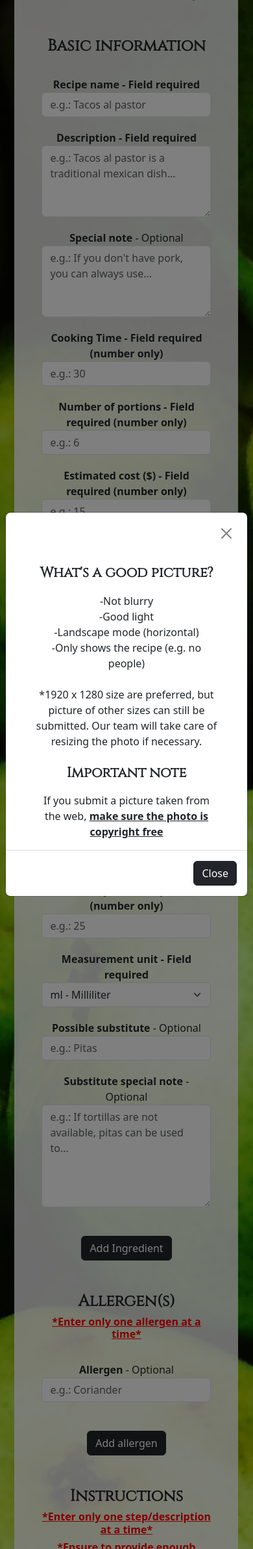
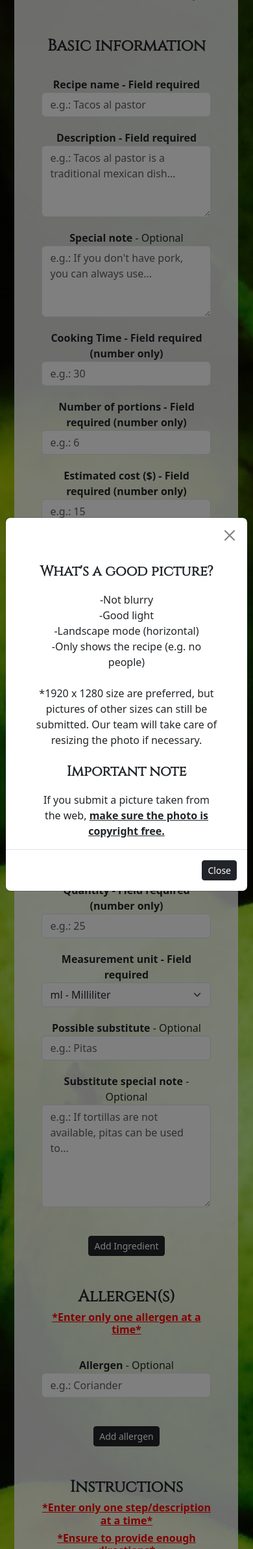
Before and after one commit to AlexaCai/recipe-web-app, a Django app: page /recipes-submit/ in a window 390 px wide, after a click on "What's a good picture?". Shown: the part 216-2600 px from the top of the page at 65% size. Run offline with Django 4.2, Linux system fonts and the light colour scheme.

Commit message:
Responsiveness updates

```diff
--- a/recipes/static/recipes/css/style.css
+++ b/recipes/static/recipes/css/style.css
@@ -766,6 +766,19 @@
     margin: 0;
 }
 
+@media (max-width: 392px) {
+    .first-image-background-submit-page {
+        height: 180vh;
+    }
+}
+
+
+@media (max-width: 359px) {
+    .first-image-background-submit-page {
+        height: 235vh;
+    }
+}
+
 .page-title {
     font-family: 'Lobster', sans-serif;
     font-weight: 600;
@@ -783,9 +796,15 @@
     height: 160vh;
 }
 
-@media (max-width: 362px) {
+@media (max-width: 392px) {
     .submit-recipe-form-background {
-        height: 160vh;
+        height: 180vh;
+    }
+}
+
+@media (max-width: 359px) {
+    .submit-recipe-form-background {
+        height: 235vh;
     }
 }
 
@@ -850,7 +869,7 @@
 
 .submit-recipe-page-modal-head {
     display: flex;
-    padding: 20px;
+    padding: 15px;
     justify-content: flex-end;
 }
 
@@ -858,16 +877,6 @@
     font-family: 'Cinzel', sans-serif;
     font-weight: 600;
     padding-bottom: 10px;
-}
-
-.modal-text-submit-recipe-page {
-    font-size: 20px;
-}
-
-@media (max-width: 400px) {
-    .modal-text-submit-recipe-page {
-        font-size: 16px;
-    }
 }
 
 .submit-recipe-form-directives {
@@ -960,21 +969,15 @@
     font-size: 50px;
 }
 
-@media (max-width: 425px) {
+@media (max-width: 411px) {
     .fruit-quote {
-        font-size: 40px;
+        font-size: 24px;
     }
 }
 
-@media (max-width: 350px) {
+@media (max-width: 359px) {
     .fruit-quote {
-        font-size: 35px;
-    }
-}
-
-@media (max-width: 350px) {
-    .fruit-quote {
-        font-size: 30px;
+        font-size: 22px;
     }
 }
 
@@ -983,18 +986,18 @@
     font-weight: 600;
 }
 
-@media (max-width: 350px) {
+@media (max-width: 411px) {
     .fruit-quote-author {
-        font-size: 20px;
+        font-size: 19px;
     }
 }
 
-@media (max-width: 300px) {
+
+@media (max-width: 359px) {
     .fruit-quote-author {
         font-size: 17px;
     }
 }
-
 
 
 
@@ -1013,7 +1016,7 @@
 
 .success-page-modal-head {
     display: flex;
-    padding: 20px;
+    padding: 15px;
     justify-content: flex-end;
 }
 
@@ -1021,10 +1024,6 @@
     font-family: 'Cinzel', sans-serif;
     font-weight: 600;
     padding-bottom: 10px;
-}
-
-.modal-text-success-page {
-    font-size: 20px;
 }
 
 @media (max-width: 400px) {
--- a/recipes/templates/recipes/user_submit_recipe.html
+++ b/recipes/templates/recipes/user_submit_recipe.html
@@ -143,21 +143,21 @@
                                             <div class="col-xl-1 col-lg-1 col-md-1 col-sm-1 col-1">
                                             </div>
                                             <div
-                                                class="col-xl-10 col-lg-10 col-md-10 col-sm-10 col-10 modal-text-submit-recipe-page">
+                                                class="col-xl-10 col-lg-10 col-md-10 col-sm-10 col-10">
                                                 <span>-Not blurry</span> <br>
                                                 <span>-Good light</span> <br>
                                                 <span>-Landscape mode (horizontal)</span> <br>
                                                 <span>-Only shows the recipe (e.g. no people)</span> <br><br>
-                                                <span>*1920 x 1280 size are preferred, but picture of other sizes can still be submitted. Our team will take care of resizing the photo if necessary.</span><br><br>
+                                                <span>*1920 x 1280 size are preferred, but pictures of other sizes can still be submitted. Our team will take care of resizing the photo if necessary.</span><br><br>
                                                 <h4 class="modal-title-submit-recipe-page">Important note</h4>
-                                                <span>If you submit a picture taken from the web, <span style="text-decoration: underline;"><b>make sure the photo is copyright free</b></span></span>
+                                                <span>If you submit a picture taken from the web, <span style="text-decoration: underline;"><b>make sure the photo is copyright free.</b></span></span>
                                             </div>
                                             <div class="col-xl-1 col-lg-1 col-md-1 col-sm-1 col-1">
                                             </div>
                                         </div>
                                     </div>
                                     <div class="modal-footer">
-                                        <button type="button" class="btn btn-dark"
+                                        <button type="button" class="btn btn-dark btn-sm"
                                             data-bs-dismiss="modal">Close</button>
                                     </div>
                                 </div>
@@ -165,7 +165,7 @@
                         </div>
                         <br>
                         <h2 class="page-subtitle">Ingredients</h2>
-                        <h5 class="submit-recipe-form-directives">*Enter only one ingredient at a time*</h5>
+                        <h6 class="submit-recipe-form-directives">*Enter only one ingredient at a time*</h6>
                         <br>
                         <div id="ingredients-formset-container">
                                 {{ formset.management_form }}
@@ -199,13 +199,13 @@
                                 {% endfor %}
                         </div>
                         <br>
-                        <button type="button" id="ingredient-form" class="btn btn-dark">Add Ingredient</button>
+                        <button type="button" id="ingredient-form" class="btn btn-dark btn-sm">Add Ingredient</button>
                         <br>
                         <br>
                         <br>
-                        <button type="button" id="remove-ingredient-form" class="btn btn-danger remove-button" style="display:none; margin-bottom: 60px;">Remove last ingredient</button>
+                        <button type="button" id="remove-ingredient-form" class="btn btn-danger btn-sm remove-button" style="display:none; margin-bottom: 60px;">Remove last ingredient</button>
                         <h2 class="page-subtitle">Allergen(s)</h2>
-                        <h5 class="submit-recipe-form-directives">*Enter only one allergen at a time*</h5>
+                        <h6 class="submit-recipe-form-directives">*Enter only one allergen at a time*</h6>
                         <br>
                         <div id="allergens-formset-container">
                                 {{ allergens_formset.management_form }}
@@ -220,14 +220,14 @@
                                 {% endfor %}
                         </div>
                         <br>
-                        <button type="button" id="allergen-form" class="btn btn-dark">Add allergen</button>
+                        <button type="button" id="allergen-form" class="btn btn-dark btn-sm">Add allergen</button>
                         <br>
                         <br>
                         <br>
-                        <button type="button" id="remove-allergen-form" class="btn btn-danger remove-button" style="display:none; margin-bottom: 60px;">Remove last allergen</button>
+                        <button type="button" id="remove-allergen-form" class="btn btn-danger btn-sm remove-button" style="display:none; margin-bottom: 60px;">Remove last allergen</button>
                         <h2 class="page-subtitle">Instructions</h2>
-                        <h5 class="submit-recipe-form-directives">*Enter only one step/description at a time*</h5>
-                        <h5 class="submit-recipe-form-directives">*Ensure to provide enough directions*</h5>
+                        <h6 class="submit-recipe-form-directives">*Enter only one step/description at a time*</h6>
+                        <h6 class="submit-recipe-form-directives">*Ensure to provide enough directions*</h6>
                         <br>
                         <div id="cooking-instructions-formset-container">
                                {{ cooking_instructions_formset.management_form }}
@@ -246,13 +246,13 @@
                                 {% endfor %}
                         </div>
                         <br>
-                        <button type="button" id="cooking-instructions-form" class="btn btn-dark">Add step</button>
+                        <button type="button" id="cooking-instructions-form" class="btn btn-dark btn-sm">Add step</button>
                         <br>
                         <br>
                         <br>
-                        <button type="button" id="remove-instructions-form" class="btn btn-danger remove-button" style="display:none; margin-bottom: 60px;">Remove last step</button>
+                        <button type="button" id="remove-instructions-form" class="btn btn-danger btn-sm remove-button" style="display:none; margin-bottom: 60px;">Remove last step</button>
                         <h2 class="page-subtitle">Cooking tools</h2>
-                        <h5 class="submit-recipe-form-directives">*Enter only one cooking tool at a time*</h5>
+                        <h6 class="submit-recipe-form-directives">*Enter only one cooking tool at a time*</h6>
                         <br>
                         <div id="recipe-tools-formset-container">
                                 {{ recipe_tools_formset.management_form }}
@@ -267,13 +267,13 @@
                                 {% endfor %}
                         </div>
                         <br>
-                        <button type="button" id="recipe-tools-form" class="btn btn-dark">Add tool</button>
+                        <button type="button" id="recipe-tools-form" class="btn btn-dark btn-sm">Add tool</button>
                         <br>
                         <br>
                         <br>
-                        <button type="button" id="remove-tools-form" class="btn btn-danger remove-button" style="display:none; margin-bottom: 60px;">Remove last tool</button>
+                        <button type="button" id="remove-tools-form" class="btn btn-danger btn-sm remove-button" style="display:none; margin-bottom: 60px;">Remove last tool</button>
                         <h2 class="page-subtitle">Similar recipe(s)</h2>
-                        <h5 class="submit-recipe-form-directives">*Enter only one similar recipe at a time*</h5>
+                        <h6 class="submit-recipe-form-directives">*Enter only one similar recipe at a time*</h6>
                         <br>
                         <div id="recipe-similar-complementary-formset-container">
                                 {{ recipe_similar_complementary_formset.management_form }}
@@ -292,14 +292,14 @@
                                 {% endfor %}
                         </div>
                         <br>
-                        <button type="button" id="recipe-similar-complementary-form" class="btn btn-dark">Add similar
+                        <button type="button" id="recipe-similar-complementary-form" class="btn btn-dark btn-sm">Add similar
                             recipe</button>
                         <br>
-                        <button type="button" id="remove-similar-recipe-form" class="btn btn-danger remove-button" style="display:none; margin-bottom: 40px; margin-top: 40px;">Remove last recipe</button><br>
+                        <button type="button" id="remove-similar-recipe-form" class="btn btn-danger btn-sm remove-button" style="display:none; margin-bottom: 40px; margin-top: 40px;">Remove last recipe</button><br>
                         <span>*****</span>
                         <br>
                         <br>
-                        <button type="submit" value="submit" class="btn btn-dark">Submit recipe</button>
+                        <button type="submit" value="submit" class="btn btn-dark btn-sm">Submit recipe</button>
                         <br>
                         <br>
                         <br>
@@ -336,7 +336,7 @@
             <div class="row recipe-submit-page-fruit-quote">
                 <div class="col-xl-6 col-lg-6 col-md-8 col-sm-10 col-10">
                     <div class="recipe-submit-page-fruit-background">
-                        <h1 class="fruit-quote">"Little things. The thought of losing them makes them unbearably dear […]. The quarter moon, the taste of an orange. The smell of the pages of a new book."</h1>
+                        <h1 class="fruit-quote">"Little things […]. The quarter moon, the taste of an orange. The smell of the pages of a new book."</h1>
                             <br>
                         <h2 class="fruit-quote-author">-Patricia Gaffney</h2>
                     </div>
```
Also changed, not shown: recipes/templates/recipes/recipe_submitted_failed.html (+4 -5 lines), recipes/templates/recipes/recipe_submitted_success.html (+11 -13 lines), 2 other files.
